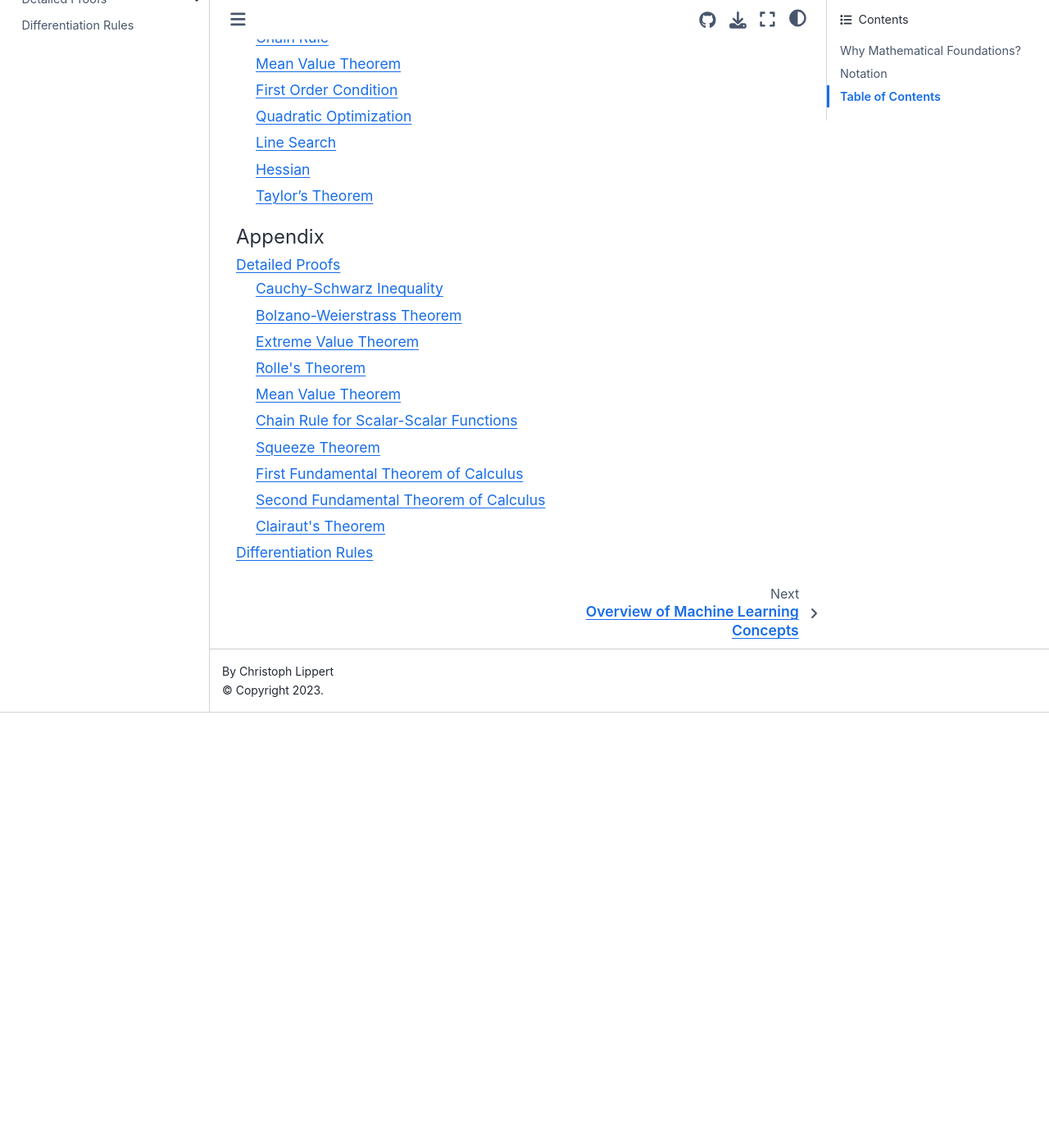
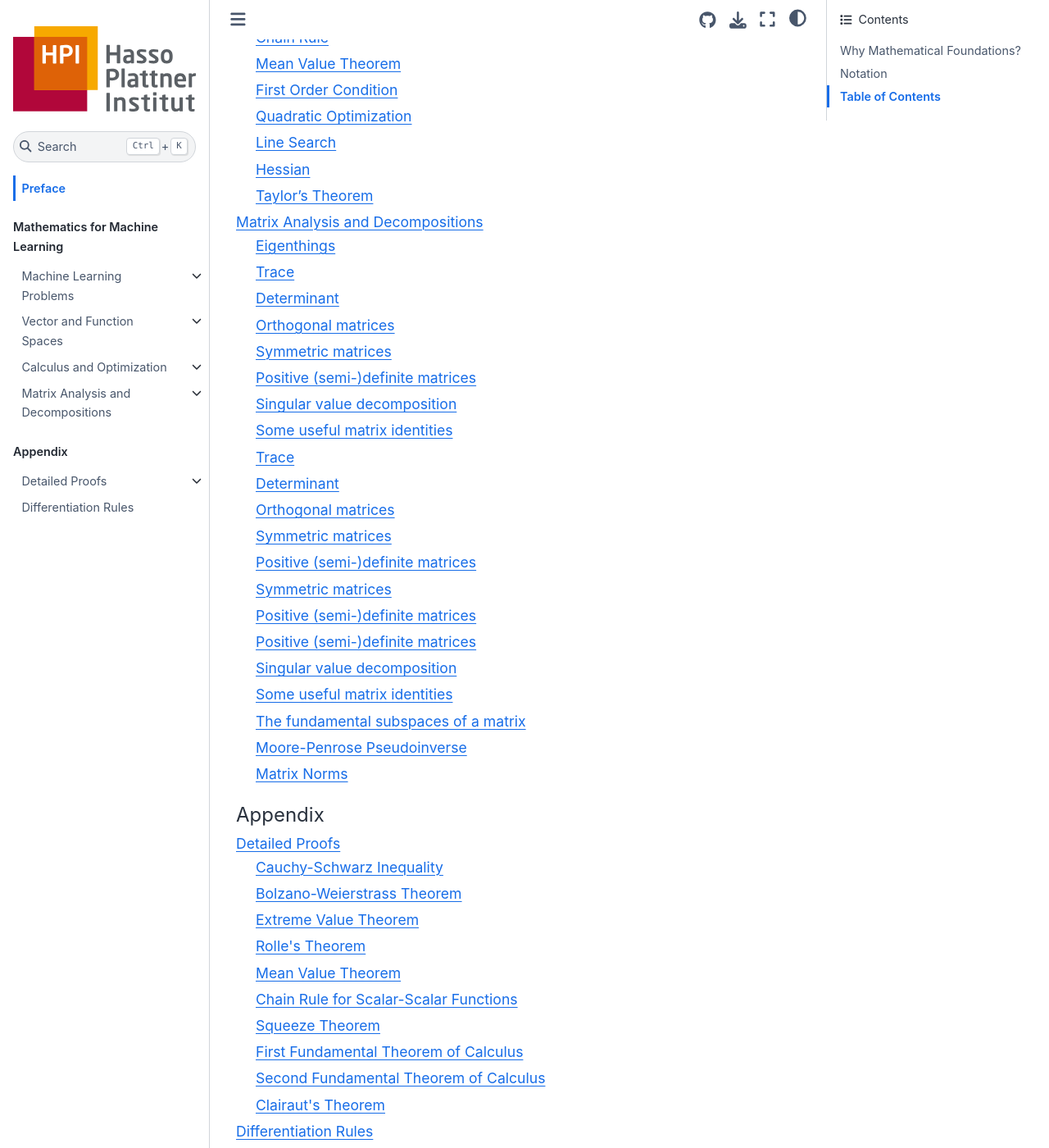
Before and after one commit to HealthML/Math4ML, a Jupyter Book: the page built from book/index.md, in a window 1280 px wide and 1400 px high, scrolled down 3352 px. Shown: the whole window at 82% size. Built offline with Jupyter Book 1.0.4 settings and Sphinx 7.4.7 and the Sphinx Book theme 1.1.4, drawn with Linux system fonts in a browser that asks for light colours; pages that are not in the unit, such as notebooks, are missing from menus; comment, search, counter and statistics services are not loaded; before the commit the page ends 4221 px from its top, so only the background shows below that; some of the changed lines change nothing that is shown.

Commit message:
created stubs for next chapter decompositions

```diff
--- a/book/_toc.yml
+++ b/book/_toc.yml
@@ -75,19 +75,19 @@
 #        - file: chapter_calculus/irls
 #          title: Iteratively Re-Weighted Least Squares
 # study the properties of matrices
-#  - file: chapter_decompositions/overview_decompositions # chapter_linear_algebra/linear_algebra
-#    title: Matrix Analysis and Decompositions
-# sections:
-#    - file: chapter_decompositions/eigenvectors
-#    - file: chapter_decompositions/trace_determinant
-#    - file: chapter_decompositions/orthogonal_matrices
-#    - file: chapter_decompositions/symmetric_matrices
-#    - file: chapter_decompositions/psd_matrices
-#    - file: chapter_decompositions/svd
-#    - file: chapter_decompositions/big_picture
-#    - file: chapter_decompositions/pseudoinverse
-#    - file: chapter_decompositions/low_rank_approximation
-#    - file: chapter_decompositions/matrix_norms
+      - file: chapter_decompositions/overview_decompositions
+        title: Matrix Analysis and Decompositions
+        sections:
+        - file: chapter_decompositions/eigenvectors
+        - file: chapter_decompositions/trace_determinant
+        - file: chapter_decompositions/orthogonal_matrices
+        - file: chapter_decompositions/symmetric_matrices
+        - file: chapter_decompositions/psd_matrices
+        - file: chapter_decompositions/svd
+        - file: chapter_decompositions/big_picture
+        - file: chapter_decompositions/pseudoinverse
+        - file: chapter_decompositions/low_rank_approximation
+        - file: chapter_decompositions/matrix_norms
 #  - file: chapter_convexity/overview_convexity
 #    title: Convexity
 #    sections:
```
Also changed, not shown: book/chapter_decompositions/big_picture.md (renamed from drafts/chapter_decompositions/big_picture.md), book/chapter_decompositions/eigenvectors.md (renamed from drafts/chapter_decompositions/eigenvectors.md), book/chapter_decompositions/matrix_norms.md (renamed from drafts/chapter_decompositions/matrix_norms.md), book/chapter_decompositions/orthogonal_matrices.md (renamed from drafts/chapter_decompositions/orthogonal_matrices.md), book/chapter_decompositions/overview_decompositions.md (renamed from drafts/chapter_decompositions/overview_decompositions.md), book/chapter_decompositions/psd_matrices.md (renamed from drafts/chapter_decompositions/psd_matrices.md), book/chapter_decompositions/pseudoinverse.md (renamed from drafts/chapter_decompositions/pseudoinverse.md), book/chapter_decompositions/svd.md (renamed from drafts/chapter_decompositions/svd.md), book/chapter_decompositions/symmetric_matrices.md (renamed from drafts/chapter_decompositions/symmetric_matrices.md), book/chapter_decompositions/trace_determinant.md (renamed from drafts/chapter_decompositions/trace_determinant.md).
